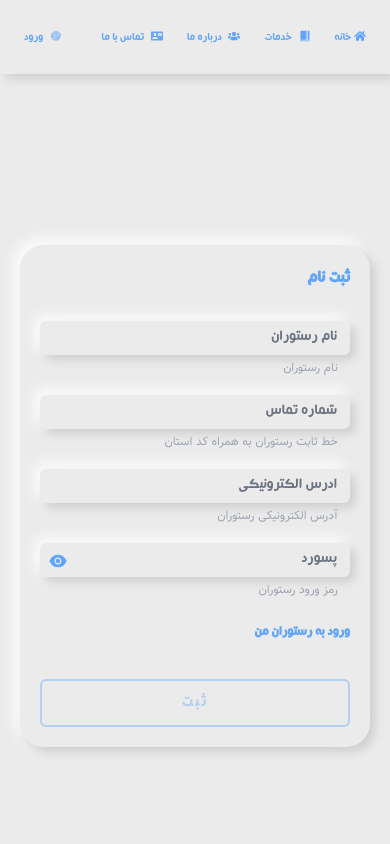
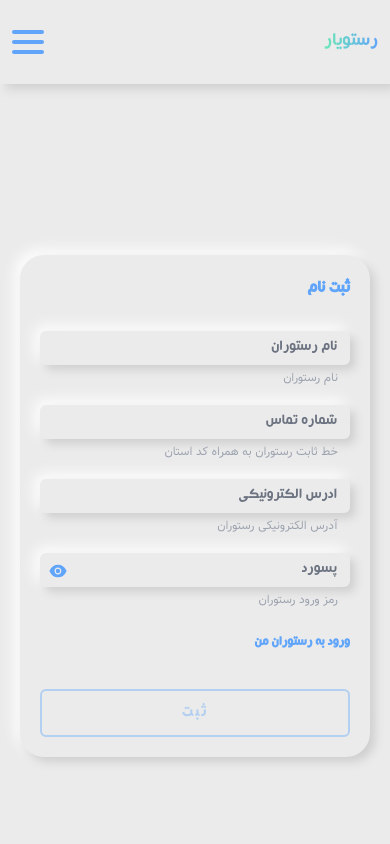
Before and after one commit to armin-bkh/restaurant-hamrah, a React (Create React App) app: page /signup in a window 390 px wide. Shown: the top 844 px of the page. Built offline with nearby package versions, Linux system fonts and the light colour scheme; what react-toast-notifications would draw is missing.

Commit message:
develope habergur menu for MainHeader component

```diff
--- a/src/Components/Common/AuthInput/AuthInput.jsx
+++ b/src/Components/Common/AuthInput/AuthInput.jsx
@@ -14,7 +14,7 @@ const AuthInput = ({ type, formik, name, explain, ...rest }) => {
   };
 
   return (
-    <fieldset className={`flex flex-col mb-5 z-10`}>
+    <fieldset className={`flex flex-col mb-5`}>
       <div className={`relative`}>
         <input
           ref={inputRef}
@@ -34,14 +34,12 @@ const AuthInput = ({ type, formik, name, explain, ...rest }) => {
         )}
       </div>
       {explain || formik.errors[name] ? (
-        <div className={`text-xs md:text-sm flex items-center justify-between mt-1`}>
-          <span className={`text-gray-400 Dirooz  mr-3`}>
-            {explain}
-          </span>
+        <div
+          className={`text-xs md:text-sm flex items-center justify-between mt-1`}
+        >
+          <span className={`text-gray-400 Dirooz  mr-3`}>{explain}</span>
           {formik.errors[name] && formik.touched[name] && (
-            <span className={`text-red-700 Dirooz`}>
-              {formik.errors[name]}
-            </span>
+            <span className={`text-red-700 Dirooz`}>{formik.errors[name]}</span>
           )}
         </div>
       ) : null}
--- a/src/Components/Common/ManageInputForm/ManageInputForm.jsx
+++ b/src/Components/Common/ManageInputForm/ManageInputForm.jsx
@@ -47,7 +47,7 @@ const ManageInputForm = ({ type, lbl, value, formik, name, ...rest }) => {
 
   return (
     <fieldset
-      className={`mb-5 w-full z-10 ${
+      className={`mb-5 w-full ${
         type === "file"
           ? "flex items-center"
           : "flex-col justify-center items-start"
--- a/src/Components/MainHeader/MainHeader.jsx
+++ b/src/Components/MainHeader/MainHeader.jsx
@@ -5,6 +5,7 @@ import { FaUsers } from "react-icons/fa";
 import { IoIosJournal, IoIosFingerPrint } from "react-icons/io";
 import { IoRestaurant } from "react-icons/io5";
 import { useSelector } from "react-redux";
+import { useState } from "react";
 
 const links = [
   {
@@ -64,20 +65,55 @@ const logedInLinks = [
 
 const MainHeader = () => {
   const user = useSelector((state) => state.user);
+  const [isShow, setIsShow] = useState(false);
 
   return (
     <header className={`py-7 px-3 bgLight boxShadow sticky top-0 z-0 w-full`}>
-      <nav>
-        <ul className={`flex items-center`}>
+      <nav className={`flex items-center`}>
+        <h1
+          className={`Casablanca color-gradient text-xl md:text-2xl lg:text-4xl z-50 ml-10`}
+        >
+          رستویار
+        </h1>
+        <button
+          type="button"
+          onClick={() => setIsShow((prevIsShow) => !prevIsShow)}
+          className={`lg:hidden mr-auto z-50`}
+        >
+          <div
+            className={`w-8 h-1 bg-blue-400 transition-all rounded-md ${
+              isShow && "transform rotate-45 translate-y-0.5"
+            }`}
+          ></div>
+          <div
+            className={`w-8 h-1 bg-blue-400 transition-all rounded-md my-1.5 ${
+              isShow && "sr-only"
+            }`}
+          ></div>
+          <div
+            className={`w-8 h-1 bg-blue-400 transition-all rounded-md ${
+              isShow && "transform -rotate-45 -translate-y-0.5"
+            }`}
+          ></div>
+        </button>
+        <ul
+          className={`flex flex-1 flex-col justify-center transition-all lg:justify-start items-center fixed lg:static lg:flex-row ${
+            !isShow
+              ? "-top-full w-full h-full"
+              : "top-0 h-full w-full right-0 bg-opacity-80 backdrop-filter bg-white"
+          }`}
+        >
           {!user
             ? links.map((link) => (
                 <li
                   key={link.to}
-                  className={`last:mr-auto text-xs sm:text-sm lg:text-lg xl:text-xl mx-2`}
+                  className={`${
+                    !isShow && link.to === "/login" && "mr-auto"
+                  } my-3 text-xs sm:text-sm lg:text-lg xl:text-xl mx-2`}
                 >
                   <NavLink
                     className={({ isActive }) =>
-                      `px-1 md:px-5 py-3 cursor-pointer Casablanca hover:text-white hover:bg-blue-400
+                      `px-10 md:px-5 py-3 cursor-pointer Casablanca hover:text-white hover:bg-blue-400
                  rounded-md ` +
                       (isActive ? "text-white bg-blue-400" : "text-blue-400")
                     }
@@ -90,11 +126,13 @@ const MainHeader = () => {
             : logedInLinks.map((link) => (
                 <li
                   key={link.to}
-                  className={`last:mr-auto text-xs sm:text-sm lg:text-lg xl:text-xl mx-2`}
+                  className={`${
+                    !isShow && link.to === "/manage" && "mr-auto"
+                  } my-3 lg:my-0 text-xs sm:text-sm lg:text-lg xl:text-xl mx-2`}
                 >
                   <NavLink
                     className={({ isActive }) =>
-                      `px-1 md:px-5 py-3 cursor-pointer Casablanca hover:text-white hover:bg-blue-400
+                      `px-10 md:px-5 py-3 cursor-pointer Casablanca hover:text-white hover:bg-blue-400
                  rounded-md ` +
                       (isActive ? "text-white bg-blue-400" : "text-blue-400")
                     }
--- a/src/Components/ManageProductandTable/ManageProducts/ManageProducts.jsx
+++ b/src/Components/ManageProductandTable/ManageProducts/ManageProducts.jsx
@@ -20,10 +20,10 @@ const ManageProducts = () => {
 
   return (
     <main
-      className={`grid gap-x-3 grid-col-1 min-h-screen md:grid-cols-3 lg:grid-cols-4 p-5 md:col-span-2 Dirooz lg:col-span-3`}
+      className={`grid gap-x-3 grid-col-1 min-h-screen lg:grid-cols-3 xl:grid-cols-4 p-5 Dirooz`}
     >
       <ManageProductsNavigation />
-      <section className={`md:col-span-2 lg:col-span-3 p-5`}>
+      <section className={`lg:col-span-2 xl:col-span-3 p-5`}>
         <Outlet />
       </section>
     </main>
--- a/src/Components/ManageProductandTable/ManageTables/ManageTables.jsx
+++ b/src/Components/ManageProductandTable/ManageTables/ManageTables.jsx
@@ -44,7 +44,7 @@ const ManageTable = () => {
   return (
     <main className="min-h-screen">
       <section
-        className={`grid grid-col-1 sm:grid-cols-2 md:grid-cols-3 lg:grid-cols-4 gap-x-10 gap-y-8 p-5`}
+        className={`grid grid-col-1 sm:grid-cols-2 lg:grid-cols-3 xl:grid-cols-4 gap-x-10 gap-y-8 p-5`}
       >
         {returnValue}
       </section>
--- a/src/Components/manageDetail/ManageDetail.jsx
+++ b/src/Components/manageDetail/ManageDetail.jsx
@@ -7,7 +7,7 @@ const manageDetail = () => {
       className={`text-black min-h-screen flex justify-evenly p-5 flex-col`}
     >
       <article
-        className={`p-5 rounded-lg relative flex flex-col md:flex-row items-center`}
+        className={`p-5 rounded-lg relative flex flex-col lg:flex-row items-center`}
       >
         <img
           className={`max-w-xs sm:max-w-sm md:max-w-md lg:max-w-lg xl:max-w-xl h-full imgShadow`}
@@ -16,13 +16,17 @@ const manageDetail = () => {
           alt="میز ها"
         />
         <div className={`mr-5 -translate-y-12 md:translate-y-0 transform`}>
-          <h1 className={`mb-16 mr-5 Casablanca text-xl color-gradient lg:text-5xl 2xl:text-7xl`}>
+          <h1
+            className={`mb-16 mr-5 Casablanca text-xl color-gradient lg:text-5xl 2xl:text-7xl`}
+          >
             میز ها
           </h1>
-          <p className={`z-20 Dirooz text-sm lg:text-lg xl:text-xl 2xl:text-2xl
-           3xl:text-3xl 4xl:text-4xl in text-blue-400 text-justify`}>
-            در بخش میز ها شما میتوانید لیست میز هایی ک غذا سفارش داده اند را مشاهده
-            نمایید و با کلیک بر روی دکمه حذف به راحتی آن را خالی کنید.
+          <p
+            className={`z-20 Dirooz text-sm lg:text-lg xl:text-xl 2xl:text-2xl
+           3xl:text-3xl 4xl:text-4xl in text-blue-400 text-justify`}
+          >
+            در بخش میز ها شما میتوانید لیست میز هایی ک غذا سفارش داده اند را
+            مشاهده نمایید و با کلیک بر روی دکمه حذف به راحتی آن را خالی کنید.
           </p>
           <h2
             className={`absolute bottom-1 left-2 translate-y-8 transform -rotate-90
@@ -33,7 +37,7 @@ const manageDetail = () => {
         </div>
       </article>
       <article
-        className={`p-5 rounded-lg relative flex flex-col md:flex-row items-center`}
+        className={`p-5 rounded-lg relative flex flex-col lg:flex-row items-center`}
       >
         <img
           className={`max-w-xs sm:max-w-sm md:max-w-md lg:max-w-lg xl:max-w-xl h-full imgShadow`}
@@ -42,14 +46,18 @@ const manageDetail = () => {
           alt="غذا ها"
         />
         <div className={`mr-5 -translate-y-12 md:translate-y-0 transform`}>
-          <h1 className={`mb-16 mr-5 Casablanca text-xl color-gradient lg:text-5xl 2xl:text-7xl`}>
+          <h1
+            className={`mb-16 mr-5 Casablanca text-xl color-gradient lg:text-5xl 2xl:text-7xl`}
+          >
             غذا ها
           </h1>
-          <p className={`z-20 Dirooz text-sm lg:text-lg xl:text-xl 2xl:text-2xl
-           3xl:text-3xl 4xl:text-4xl in text-blue-400 text-justify`}>
-            در بخش غذا ها میتوانید لیست غذاهای منو رستوران را کنترل کنید در سربرگ حذف غذا
-            مورد نظر را حذف کنید در سربرگ اضافه غذای جدید اضافه کنید و در سربرگ تغییر مشخصات غذا های
-            موجود را تغییر دهید
+          <p
+            className={`z-20 Dirooz text-sm lg:text-lg xl:text-xl 2xl:text-2xl
+           3xl:text-3xl 4xl:text-4xl in text-blue-400 text-justify`}
+          >
+            در بخش غذا ها میتوانید لیست غذاهای منو رستوران را کنترل کنید در
+            سربرگ حذف غذا مورد نظر را حذف کنید در سربرگ اضافه غذای جدید اضافه
+            کنید و در سربرگ تغییر مشخصات غذا های موجود را تغییر دهید
           </p>
           <h2
             className={`absolute bottom-1 left-2 translate-y-8 transform -rotate-90
```
